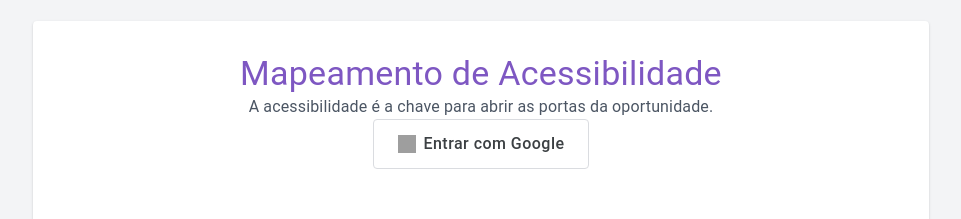
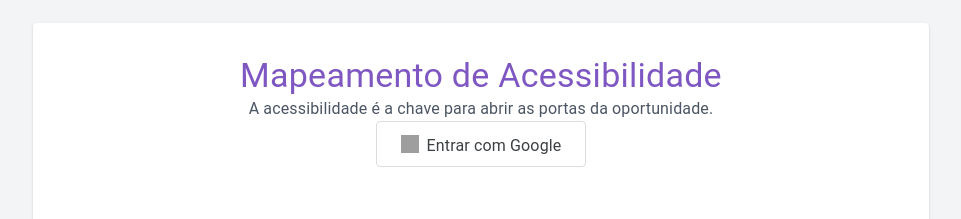
Before and after one commit to joselisboaa/TCC-Front, a Next.js app: page / in a window 1280 px wide. Shown: the part 145-364 px from the top of the page, without its empty margins (159-1120 px from the left). Built offline with nearby package versions, Linux system fonts and the light colour scheme; grey boxes are pictures that could not be loaded.

Commit message:
feat: style on google button

```diff
--- a/src/app/page.tsx
+++ b/src/app/page.tsx
@@ -6,7 +6,7 @@ import Image from "next/image";
 import Cookies from "js-cookie";
 import fetchRequest from "../utils/fetchRequest";
 import useVerifyAuth from "@/utils/hooks/useVerifyAuth";
-import { Backdrop, CircularProgress, Button, Paper, Typography } from "@mui/material";
+import { Backdrop, CircularProgress, Button, Paper, Typography, Box } from "@mui/material";
 
 
 const SearchHandler = ({ router }: { router: ReturnType<typeof useRouter> }) => {
@@ -107,7 +107,7 @@ const LoginPage = () => {
             display: 'flex',
             alignItems: 'center',
             justifyContent: 'center',
-            padding: '10px 24px',
+            padding: '12px 24px',
             border: '1px solid #dadce0',
             borderRadius: '4px',
             boxShadow: 'none',
@@ -132,14 +132,16 @@ const LoginPage = () => {
           {loading ? (
             <CircularProgress size={18} color="inherit" />
           ) : (
-            <>
+            <Box sx={{ display: 'flex', justifyContent: 'center', alignItems: 'center' }}>
               <img
                 src="https://developers.google.com/identity/images/g-logo.png"
                 alt="Google Logo"
-                style={{ width: '18px', height: '18px', marginRight: '8px' }} // Estilo do ícone
+                style={{ width: '18px', height: '18px', marginRight: '8px' }}
               />
-              Entrar com Google
-            </>
+              <Typography sx={{height: "20px"}}>
+                Entrar com Google
+              </Typography>
+            </Box>
           )}
         </Button>
         <Image
```
